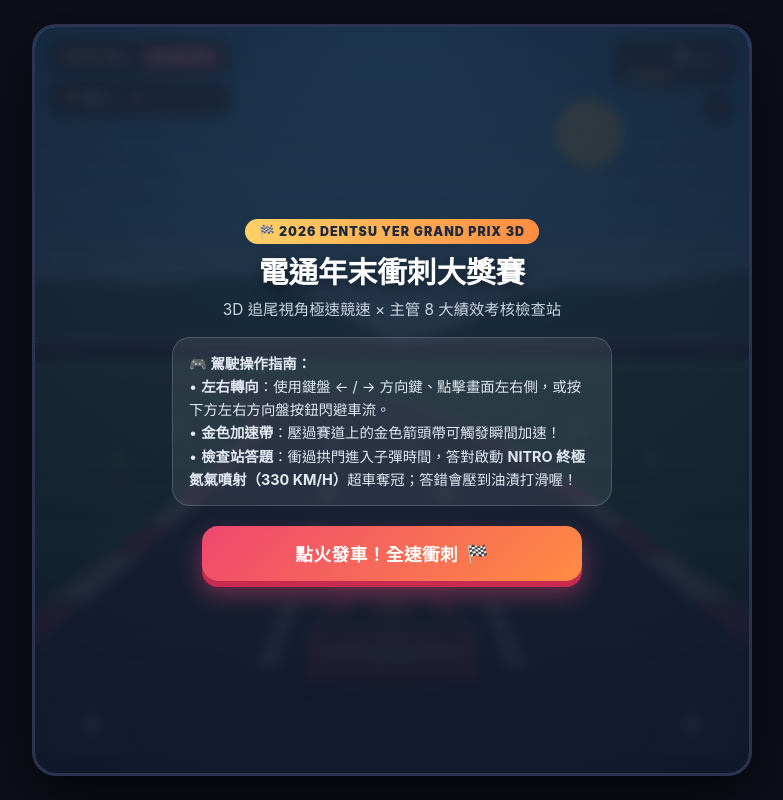
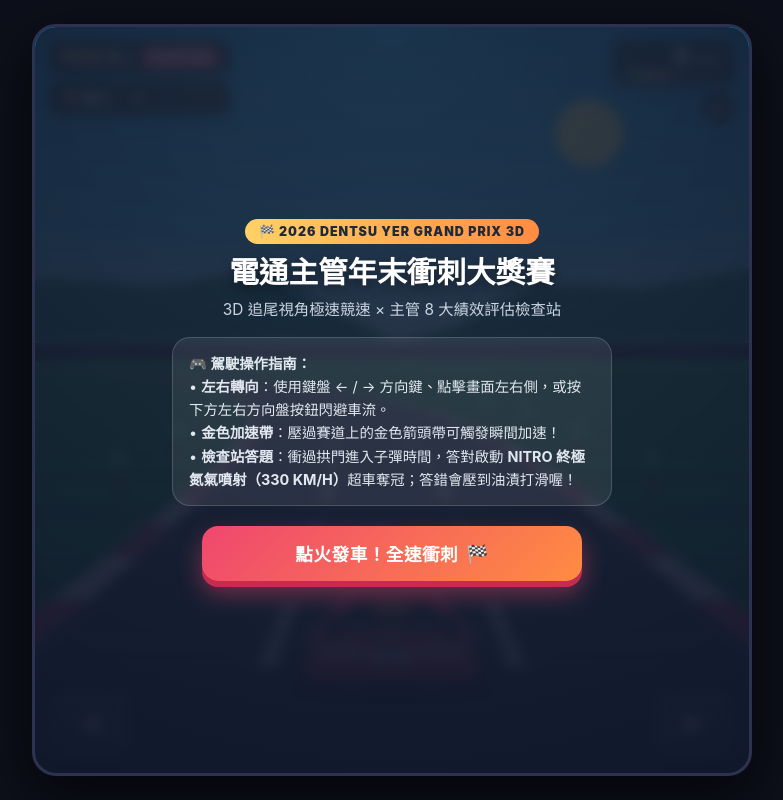
Before and after one commit to julie7538-creator/2026manager-yer-quiz-adventure, a plain HTML site: page index.html in a window 1280 px wide. Shown: the whole page, without its empty margins (248-1031 px from the left). Drawn offline with Linux system fonts and the light colour scheme.

Commit message:
Update index.html

```diff
--- a/index.html
+++ b/index.html
@@ -695,8 +695,8 @@
   <!-- 1. 開場封面畫面 -->
   <div id="startOverlay" class="full-overlay active">
     <div class="gp-emblem">🏁 2026 DENTSU YER GRAND PRIX 3D</div>
-    <h1 class="hero-h1">電通年末衝刺大獎賽</h1>
-    <p class="hero-sub">3D 追尾視角極速競速 × 主管 8 大績效考核檢查站</p>
+    <h1 class="hero-h1">電通主管年末衝刺大獎賽</h1>
+    <p class="hero-sub">3D 追尾視角極速競速 × 主管 8 大績效評估檢查站</p>
 
     <div class="controls-guide">
       <strong>🎮 駕駛操作指南：</strong><br>
@@ -721,7 +721,7 @@
 
       <!-- 8 題全對專屬金色獎勵橫幅 -->
       <div id="championBanner" class="gold-champion-banner">
-        🎉 完全掌握了電通年末考核的核心概念！主管貓頭鷹部長為你起立鼓掌！<br>
+        🎉 完全掌握了電通年末評估的核心概念！貓頭鷹部長為你起立鼓掌！<br>
         🎁 (前十名全對並截圖送達會議聊天室的夥伴可以獲得獎勵喔!)
       </div>
 
```
